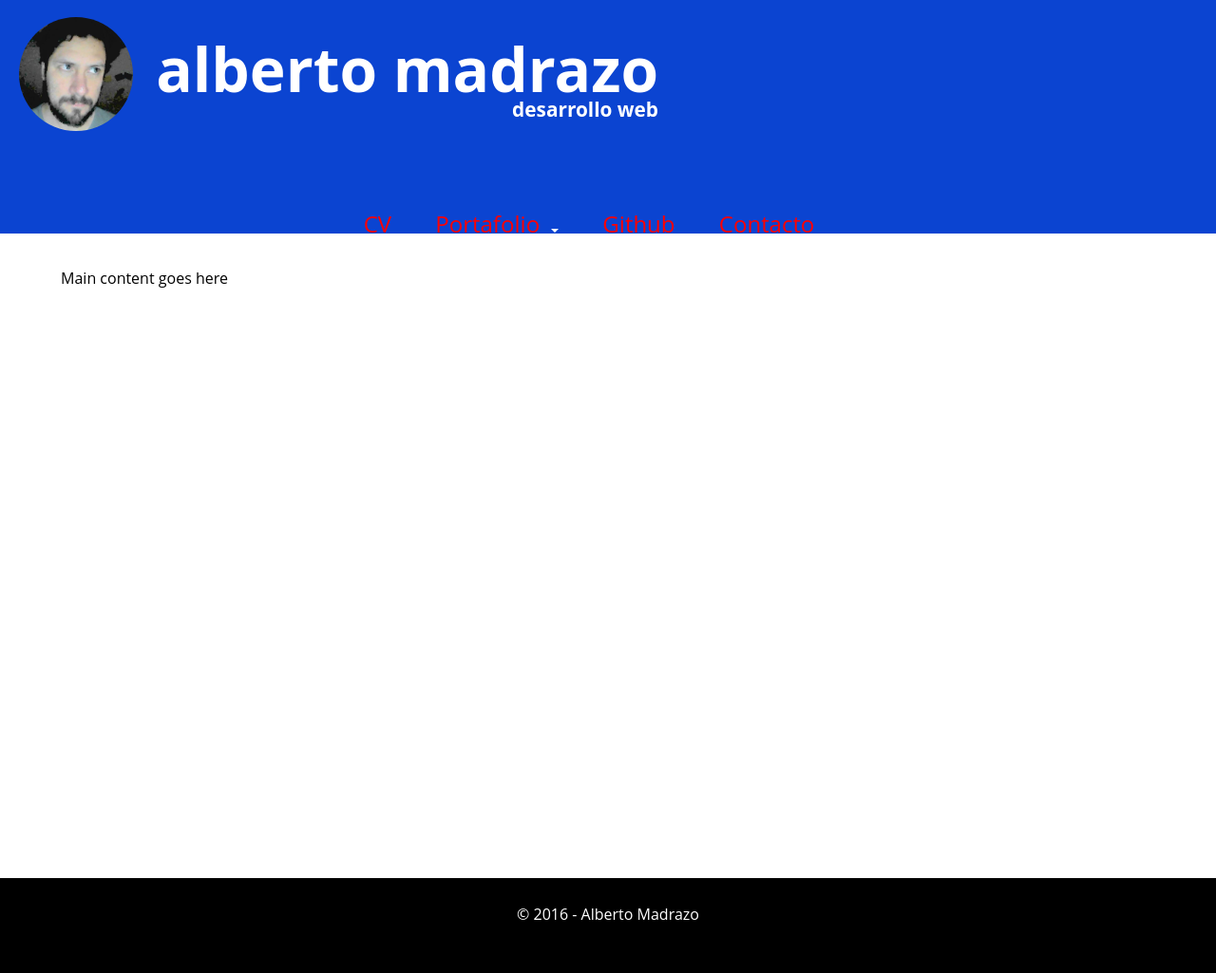
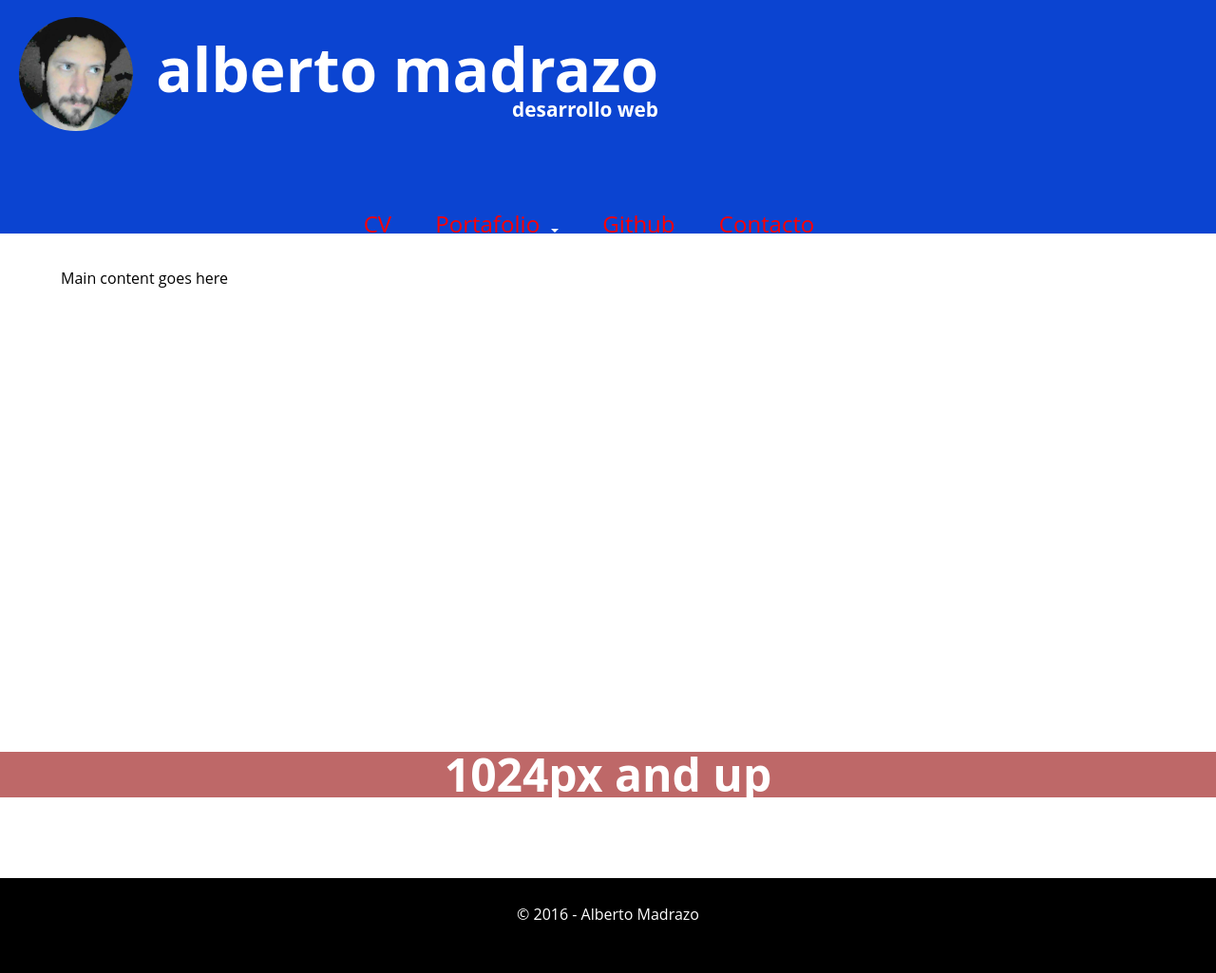
Before and after one commit to albertomadrazo/albertomadrazo.github.io, a Jekyll site: the page built from index.html, in a window 1280 px wide. Shown: the whole page at 95% size. Built offline with Jekyll 4.4.1, drawn with Linux system fonts in a browser that asks for light colours.

Commit message:
Add media query reporter, things don't seem to match with smartphones.

```diff
--- a/_sass/_layout.scss
+++ b/_sass/_layout.scss
@@ -261,3 +261,44 @@ footer p{
 
     }
 }
+
+
+/* ===========================================
+    MediaQuery-Reporter Styles
+   =========================================== */
+
+body:after{
+    content: "less than 320px";
+    font-size: 300%;
+    font-weight: bold;
+    position: fixed;
+    bottom: 60px;
+    width: 100%;
+    text-align: center;
+    background-color: hsla(1, 60%, 40%, 0.7);
+    color: #fff;
+}
+@media only screen and (min-width: 320px){
+    body:after{
+        content: "320 to 480px";
+        background-color: hsla(90, 60%, 40%, 0.7);
+    }
+}
+@media only screen and (min-width: 480px){
+    body:after{
+        content: "480 to 768px";
+        background-color: hsla(180, 60%, 40%, 0.7);
+    }
+}
+@media only screen and (min-width: 768px){
+    body:after{
+        content: "768 to 1024px";
+        background-color: hsla(270, 60%, 40%, 0.7);
+    }
+}
+@media only screen and (min-width: 1024px){
+    body:after{
+        content: "1024px and up";
+        background-color: hsla(360, 60%, 40%, 0.7);
+    }
+}
```
